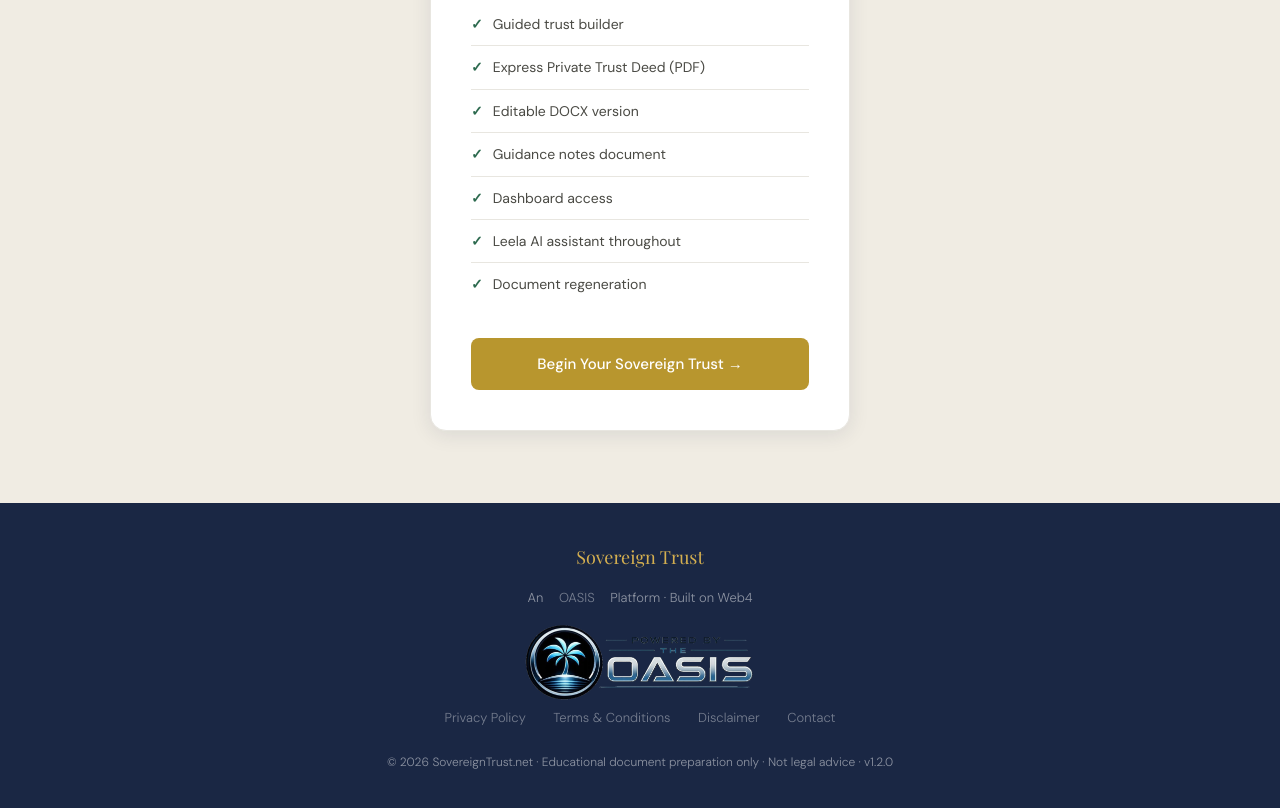
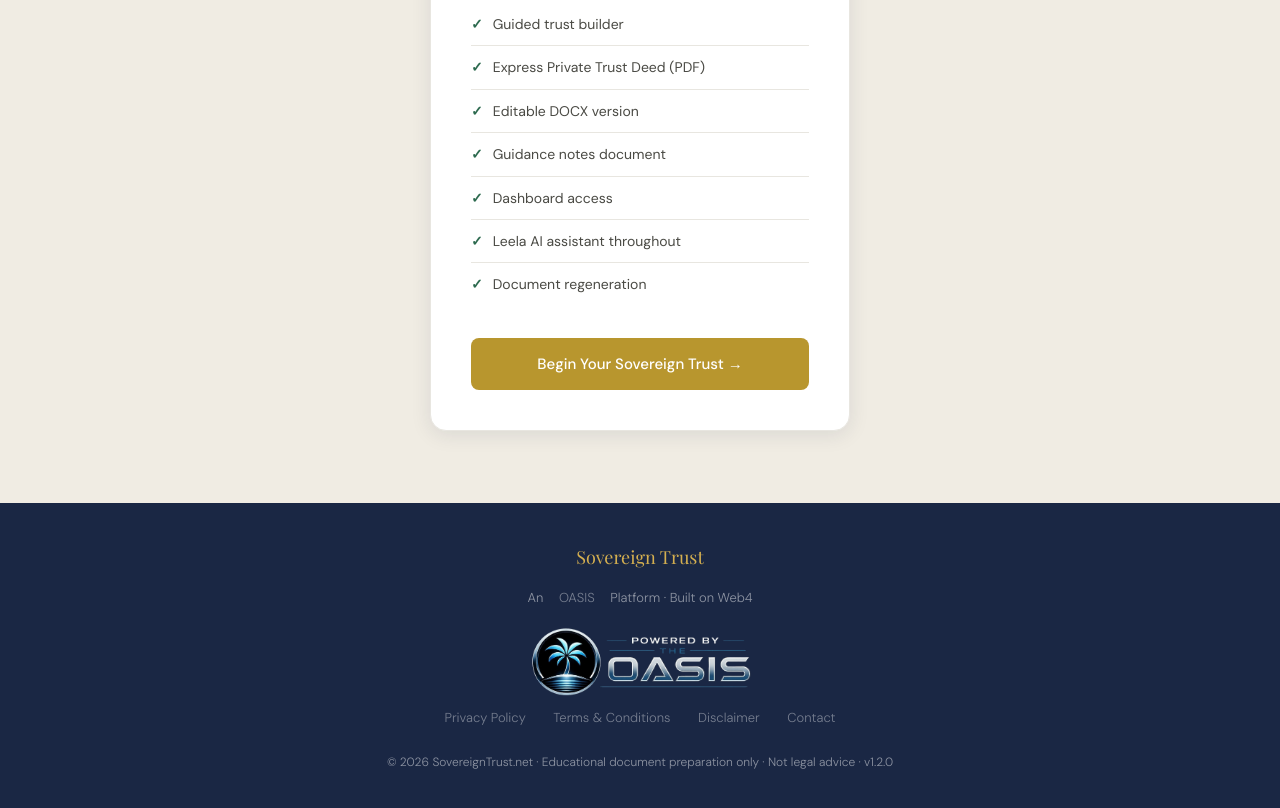
Before and after one commit to NextGenSoftwareUK/trust, a website: page index.html in a window 1280 px wide. Shown: the part 3971-4779 px from the top of the page. Drawn offline with nearby package versions, Linux system fonts and the light colour scheme; a web font is replaced by a local one.

Commit message:
added new oasis logo for dark backgrounds

```diff
--- a/index.html
+++ b/index.html
@@ -208,7 +208,7 @@
   <div class="footer-logo">Sovereign Trust</div>
   <p style="margin-bottom:16px;">An <a href="https://oasisweb4.com">OASIS</a> Platform · Built on Web4</p>
   <!-- <p><img src="/img/PoweredByTheOASIS.png" height="244" alt="Powered By The OASIS Logo"></p> -->
-   <p><img src="/img/PoweredByTheOASISTrans.png" height="77" alt="Powered By The OASIS Logo"></p>
+   <p><img src="/img/PoweredByTheOASISTransDark.png" height="77" alt="Powered By The OASIS Logo"></p>
   <div>
     <a href="#">Privacy Policy</a>
     <a href="#">Terms &amp; Conditions</a>
```
Also changed, not shown: img/OASIS Logo Dark.jpg (added), img/PoweredByTheOASISTransDark.png (added).
